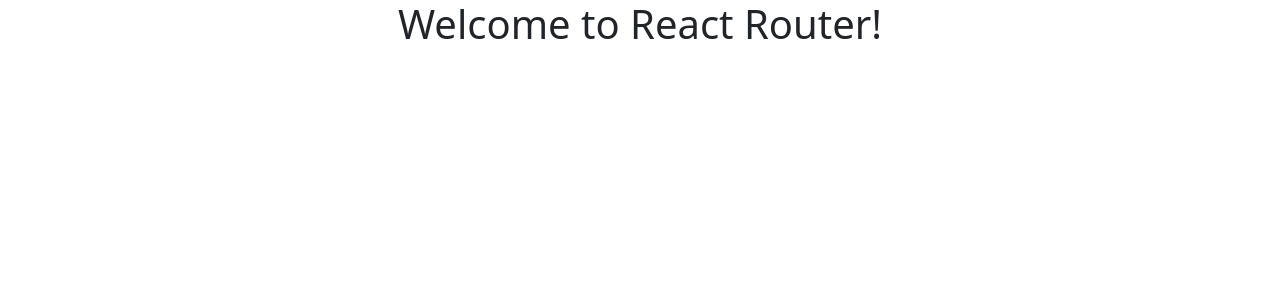
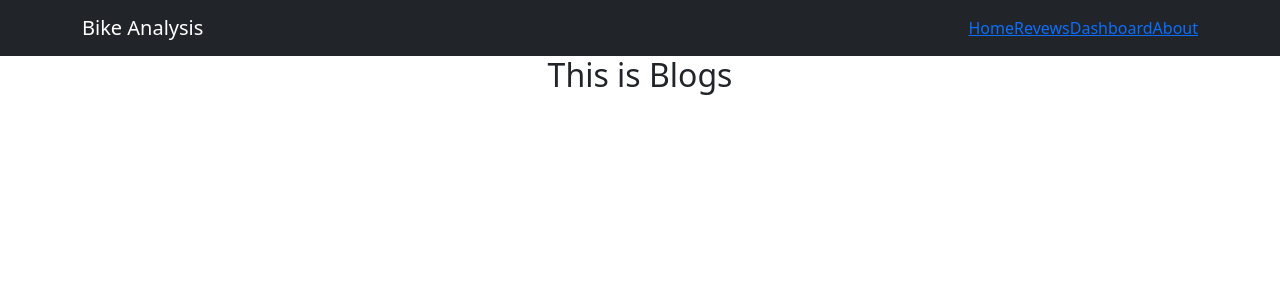
Before and after one commit to mosheurpau/Bike-Analysis, a React (Create React App) app: page /dashboard in a window 1280 px wide. Shown: the top 300 px of the page. Built offline with nearby package versions, Linux system fonts and the light colour scheme.

Commit message:
added router and nav

```diff
--- a/src/App.js
+++ b/src/App.js
@@ -1,13 +1,21 @@
 import "./App.css";
 import { Route, Routes } from "react-router-dom";
 import Header from "./components/Header/Header";
+import Home from "./components/Home/Home";
+import Reviews from "./components/Reviews/Reviews";
+import Blogs from "./components/Blogs/Blogs";
+import About from "./components/About/About";
 
 function App() {
   return (
     <div className="App">
-      <h1>Welcome to React Router!</h1>
+      <Header></Header>
       <Routes>
-        <Route path="/" element={<Header></Header>} />
+        <Route path="/" element={<Home></Home>}></Route>
+        <Route path="/home" element={<Home></Home>}></Route>
+        <Route path="/revews" element={<Reviews></Reviews>}></Route>
+        <Route path="/dashboard" element={<Blogs></Blogs>}></Route>
+        <Route path="/about" element={<About></About>}></Route>
       </Routes>
     </div>
   );
--- a/src/components/Header/Header.js
+++ b/src/components/Header/Header.js
@@ -1,10 +1,25 @@
 import React from "react";
+import { Container, Nav, Navbar } from "react-bootstrap";
+import { Link } from "react-router-dom";
 import "./Header.css";
 
 const Header = () => {
   return (
     <div>
-      <h2>This is Header</h2>
+      <Navbar collapseOnSelect expand="lg" bg="dark" variant="dark">
+        <Container>
+          <Navbar.Brand href="">Bike Analysis</Navbar.Brand>
+          <Navbar.Toggle aria-controls="responsive-navbar-nav" />
+          <Navbar.Collapse id="responsive-navbar-nav">
+            <Nav className="ms-auto">
+              <Link to="/home">Home</Link>
+              <Link to="/revews">Revews</Link>
+              <Link to="/dashboard">Dashboard</Link>
+              <Link to="/about">About</Link>
+            </Nav>
+          </Navbar.Collapse>
+        </Container>
+      </Navbar>
     </div>
   );
 };
```
